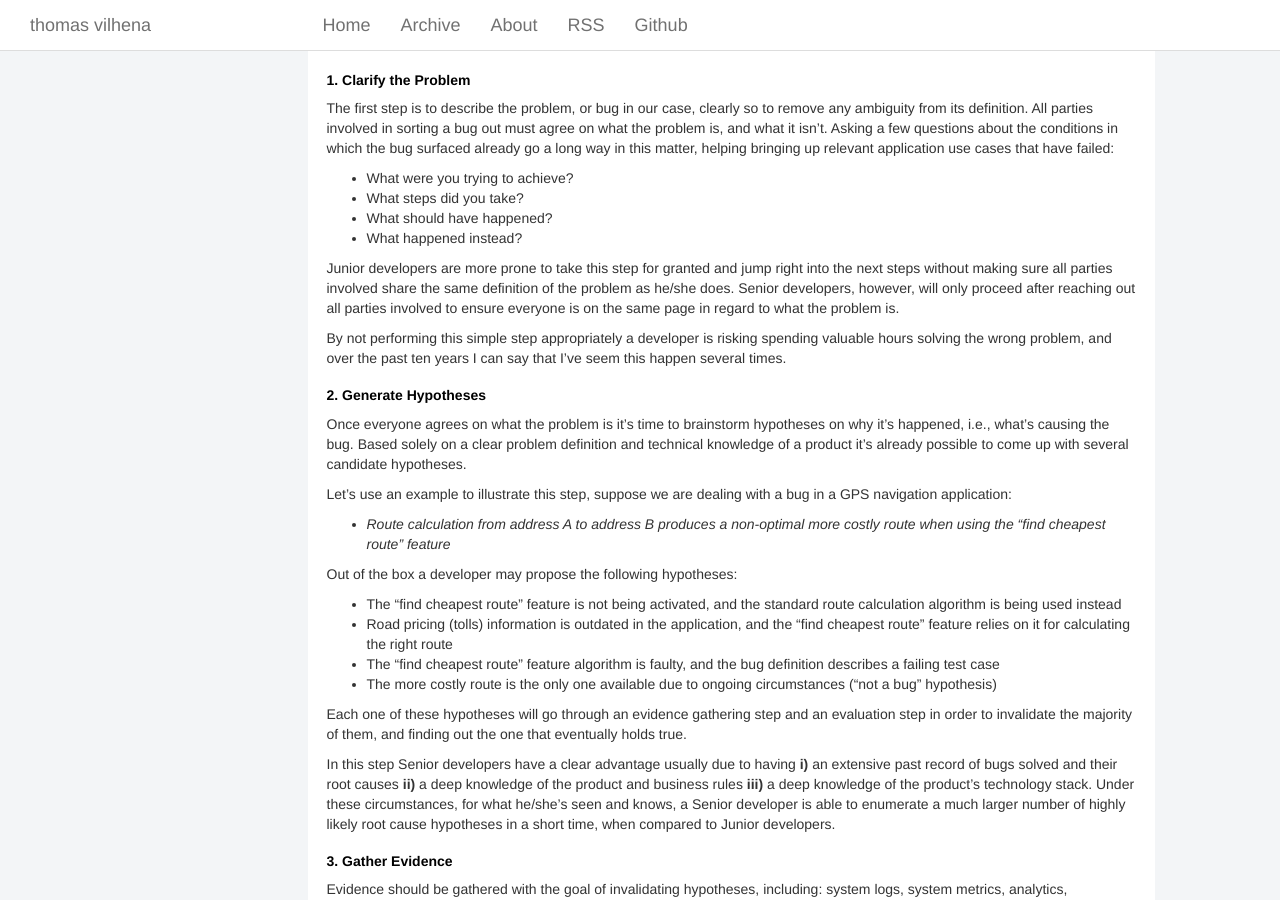
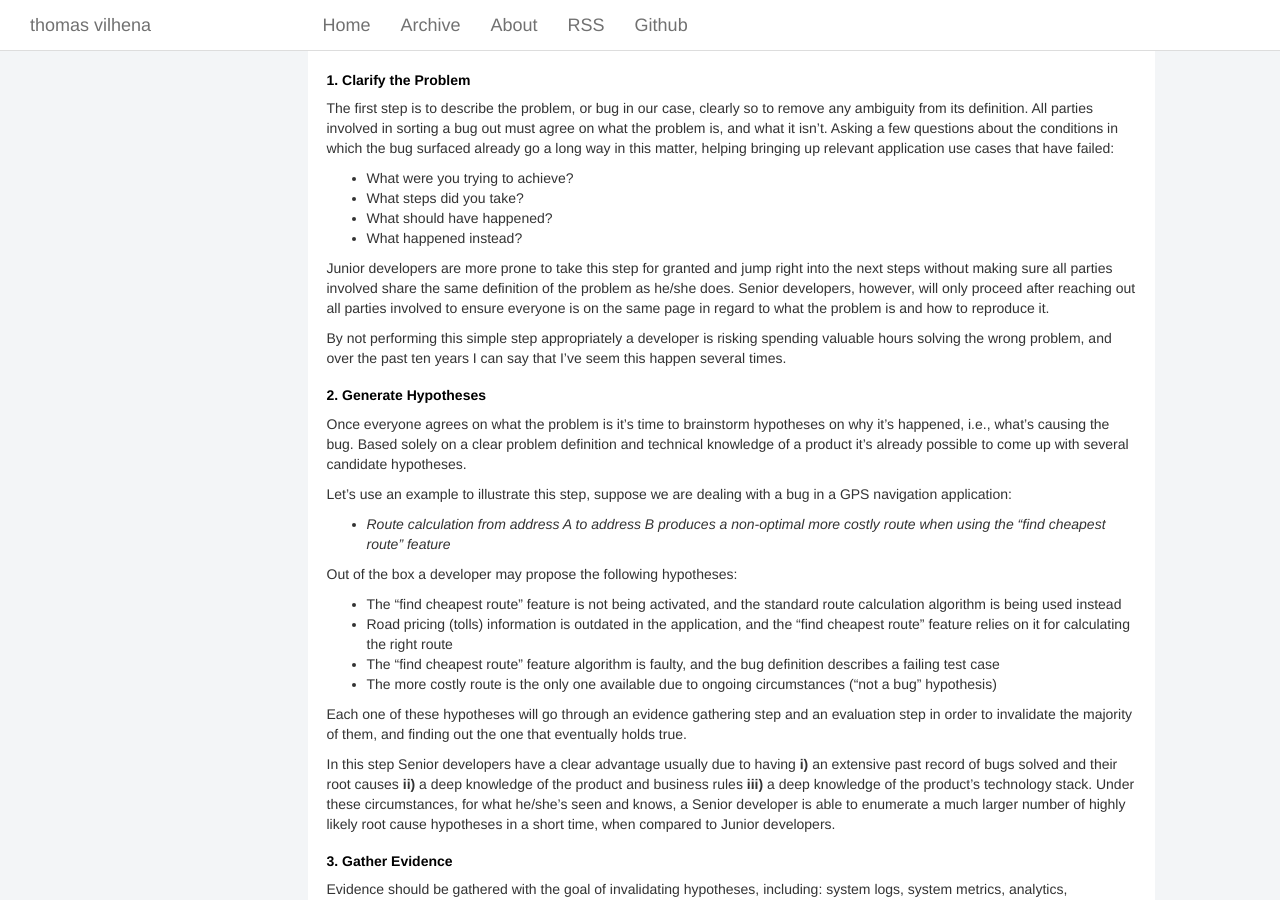
Before and after one commit to TCGV/blog, a Jekyll site: the page built from _posts/2020-07-05-a-framework-for-investigating-bugs.md, in a window 1280 px wide and 900 px high, scrolled down 1406 px. Built offline with Jekyll 4.4.1, drawn with Linux system fonts in a browser that asks for light colours.

Commit message:
Update 2020-07-05-a-framework-for-investigating-bugs.md

```diff
--- a/_posts/2020-07-05-a-framework-for-investigating-bugs.md
+++ b/_posts/2020-07-05-a-framework-for-investigating-bugs.md
@@ -42,7 +42,7 @@ The first step is to describe the problem, or bug in our case, clearly so to rem
 * What should have happened?
 * What happened instead?
 
-Junior developers are more prone to take this step for granted and jump right into the next steps without making sure all parties involved share the same definition of the problem as he/she does. Senior developers, however, will only proceed after reaching out all parties involved to ensure everyone is on the same page in regard to what the problem is.
+Junior developers are more prone to take this step for granted and jump right into the next steps without making sure all parties involved share the same definition of the problem as he/she does. Senior developers, however, will only proceed after reaching out all parties involved to ensure everyone is on the same page in regard to what the problem is and how to reproduce it.
 
 By not performing this simple step appropriately a developer is risking spending valuable hours solving the wrong problem, and over the past ten years I can say that I've seem this happen several times.
 
```
